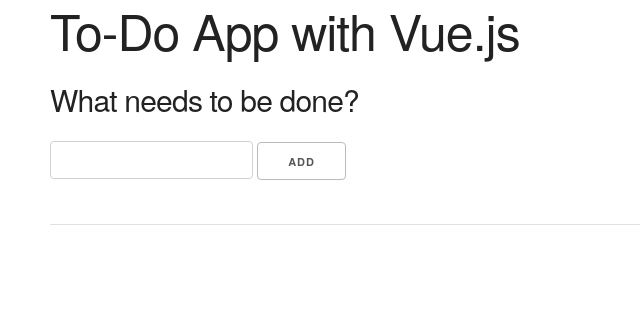
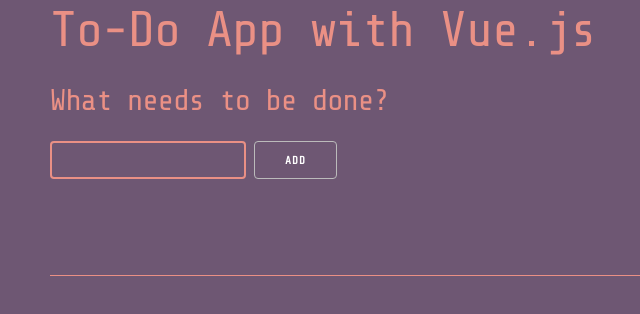
Before and after one commit to mgonza63/todoVue, a plain HTML site: page index.html in a window 1280 px wide. Shown: the whole page, without its empty margins (110-750 px from the left). Drawn offline with nearby package versions, Linux system fonts and the light colour scheme.

Commit message:
style changes

```diff
--- /dev/null
+++ b/assets/css/style.css
@@ -0,0 +1,24 @@
+@font-face {
+    font-family: ShareTech;
+    src: url(../fonts/ShareTechMono-Regular.ttf);
+}
+* {
+    font-family: ShareTech;
+    color: #ea9085;
+}
+hr {
+    padding: 2vw;
+    border-top: none;
+    border-bottom: 1px solid #ea9085;
+}
+button {
+    color: white;
+}
+body {
+    background-color: #6e5773;
+}
+#newTodo {
+    background-color: #6e5773;
+
+    border: 2px solid #ea9085;
+}
--- a/index.html
+++ b/index.html
@@ -6,8 +6,9 @@
     <title>To-Do List</title>
 
     <!-- Skeleton CSS -->
-    <link rel="stylesheet" href="./css/normalize.css">
-    <link rel="stylesheet" href="./css/skeleton.css">
+    <link rel="stylesheet" href="./assets/css/normalize.css">
+    <link rel="stylesheet" href="./assets/css/skeleton.css">
+    <link rel="stylesheet" href="./assets/css/style.css">
 </head>
 
 <body>
```
Also changed, not shown: assets/css/normalize.css (renamed from css/normalize.css), assets/css/skeleton.css (renamed from css/skeleton.css), assets/fonts/ShareTechMono-Regular.ttf (added), 1 other file.
